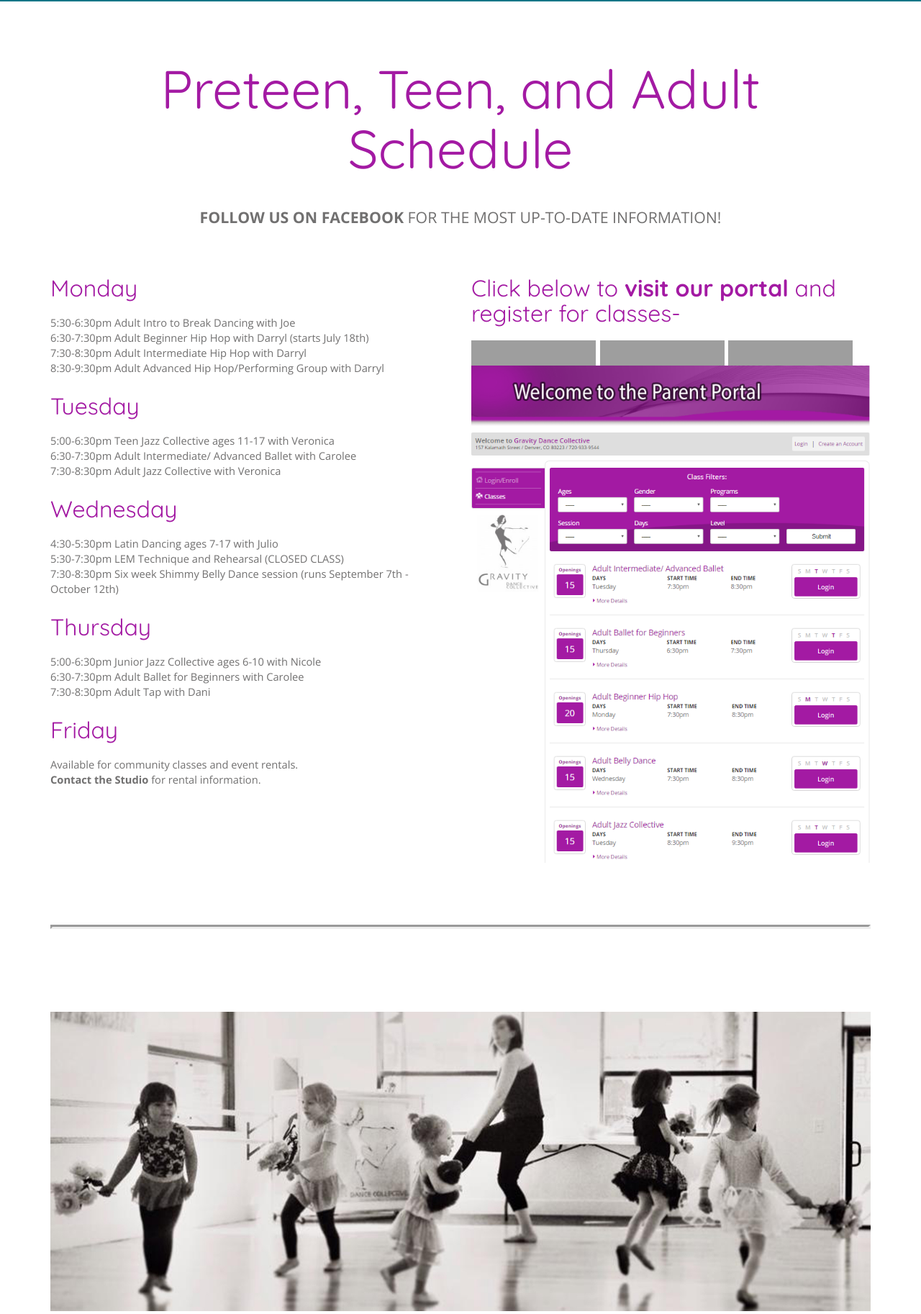
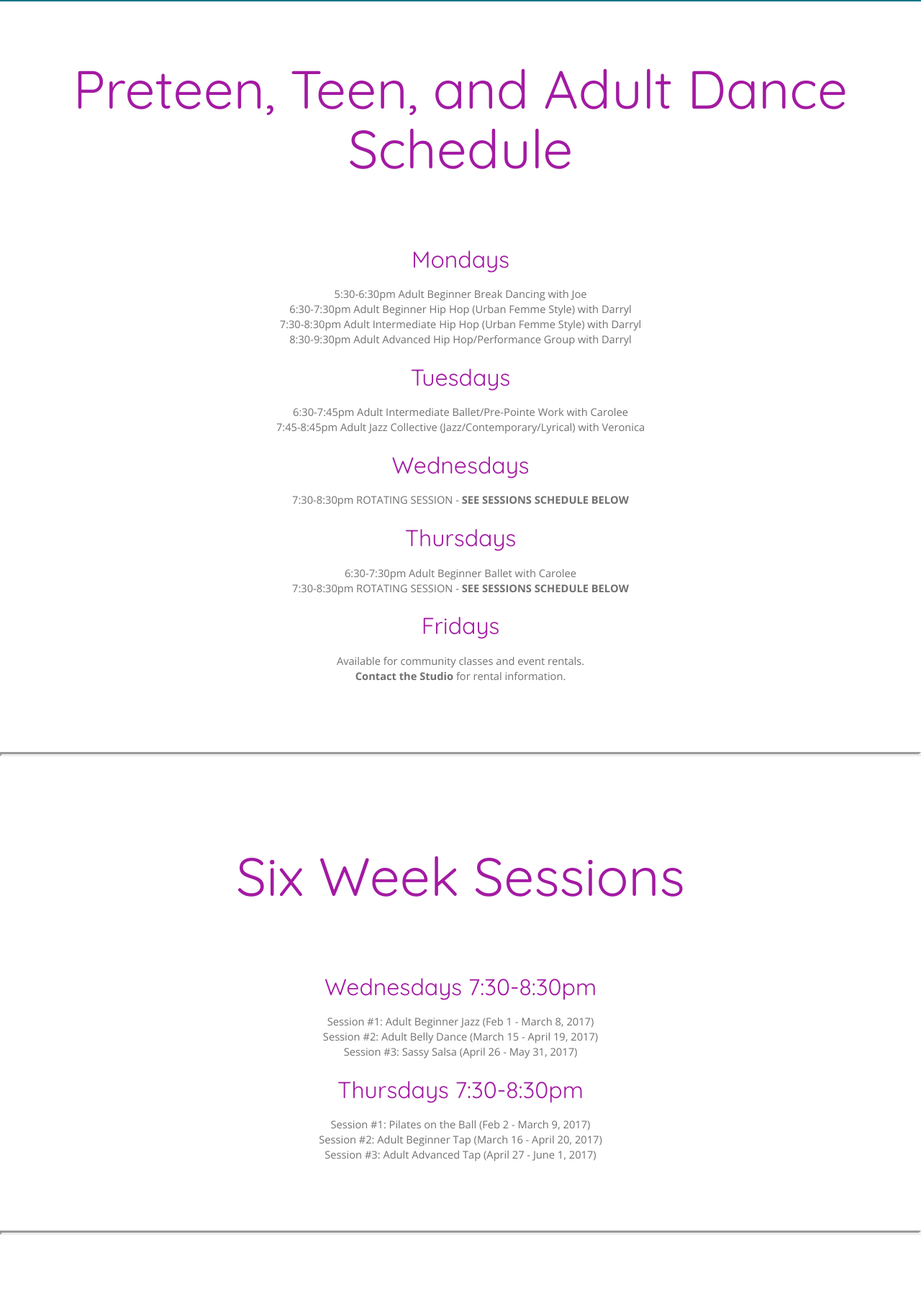
Before and after one commit to and-also-agency/clients, a PHP site: page /schedule.php in a window 1280 px wide. Shown: the part 100-1926 px from the top of the page at 72% size. Run offline with PHP 8.4, Linux system fonts and the light colour scheme; some libraries are stand-ins or nearby versions; some web fonts are replaced; grey boxes are pictures that could not be loaded.

Commit message:
Updated schedule for 2017, hid iClassPro portal from nav, included showcase 2017 video

```diff
--- a/gravity-dance-collective/includes/navigation.php
+++ b/gravity-dance-collective/includes/navigation.php
@@ -19,7 +19,7 @@
       <ul class="nav navbar-nav navbar-right">
         <li class="home-link"><a href="/">Home<span class="sr-only">(current)</span></a></li>
         <li><a href="/schedule.php">Schedule</a></li>
-        <li><a href="https://www.iclassprov2.com/icpv2/parentportal/gravitydancecollective/classes" target="_blank">Registration/Portal</a></li>
+       <!-- <li><a href="https://www.iclassprov2.com/icpv2/parentportal/gravitydancecollective/classes" target="_blank">Registration/Portal</a></li> -->
         <li><a href="/instructors">Instructors</a></li>
         <li><a href="/photos.php">Photos</a></li>
         <li><a href="/videos.php">Videos</a></li>
--- a/gravity-dance-collective/schedule.php
+++ b/gravity-dance-collective/schedule.php
@@ -30,62 +30,85 @@
 	</header>
 		<div class="big-color-band"></div>
 <!-- TWO COLUMN SECTION -->
-	<!-- SCHEDULE DETAIL -->
+	<!-- ADULT SCHEDULE DETAIL -->
 	 <div id="content">
 	 	<div class="container">
 	 		<div class="center">
 				<div class="row">
 						<div class="Col-xs-12 col-sm-12 col-md-12 col-lg-12">
-					<h1>Preteen, Teen, and Adult Schedule</h1>
+					<h1>Preteen, Teen, and Adult Dance Schedule</h1>
 						</div>
 				</div>
 				<div class="row">
 					<div class="Col-xs-12 col-sm-12 col-md-12 col-lg-12">
-					<!--<h3 class="schedule-header">Please note that the studio is CLOSED for Summer Break July 3 - 17.</h3> -->
-					<p><a href="https://www.facebook.com/Gravity-Dance-Collective-476083599169567/?fref=ts"target="blank"><strong>FOLLOW US ON FACEBOOK</strong></a> FOR THE MOST UP-TO-DATE INFORMATION!
-					</p>
+					<!-- <h3 class="schedule-header">Please note that we have an updated schedule for 2017!</h3>
+					<!-- <p><a href="https://www.facebook.com/Gravity-Dance-Collective-476083599169567/?fref=ts"target="blank"><strong>FOLLOW US ON FACEBOOK</strong></a> FOR THE MOST UP-TO-DATE INFORMATION!
+					</p> -->
 					</div>
 				</div>
-			</div>
 			<div>
 				<br>
 			<div class="row">
-				<div class="Col-xs-12 col-sm-6 col-md-6 col-lg-6">
-						<h3>Monday</h3>
-					<p class="schedule">5:30-6:30pm Adult Intro to Break Dancing with Joe
-						<br>6:30-7:30pm Adult Beginner Hip Hop with Darryl (starts July 18th)
-						<br>7:30-8:30pm Adult Intermediate Hip Hop with Darryl
-						<br>8:30-9:30pm Adult Advanced Hip Hop/Performing Group with Darryl
+				<div class="Col-xs-12 col-sm-12 col-md-12 col-lg-12">
+						<h3>Mondays</h3>
+					<p class="schedule">5:30-6:30pm Adult Beginner Break Dancing with Joe
+						<br>6:30-7:30pm Adult Beginner Hip Hop (Urban Femme Style) with Darryl
+						<br>7:30-8:30pm Adult Intermediate Hip Hop (Urban Femme Style) with Darryl
+						<br>8:30-9:30pm Adult Advanced Hip Hop/Performance Group with Darryl
 					</p>
-						<h3>Tuesday</h3>
-					<p class="schedule">5:00-6:30pm Teen Jazz Collective ages 11-17 with Veronica
-						<br>6:30-7:30pm Adult Intermediate/ Advanced Ballet with Carolee
-						<br>7:30-8:30pm Adult Jazz Collective with Veronica
+						<h3>Tuesdays</h3>
+					<p class="schedule">6:30-7:45pm Adult Intermediate Ballet/Pre-Pointe Work with Carolee
+						<br>7:45-8:45pm Adult Jazz Collective (Jazz/Contemporary/Lyrical) with Veronica
 					</p>
-						<h3>Wednesday</h3>
-					<p class="schedule">4:30-5:30pm Latin Dancing ages 7-17 with Julio
-						<br>5:30-7:30pm LEM Technique and Rehearsal (CLOSED CLASS)
-						<br>7:30-8:30pm Six week Shimmy Belly Dance session (runs September 7th - October 12th)
+						<h3>Wednesdays</h3>
+					<p class="schedule">7:30-8:30pm ROTATING SESSION - <strong>SEE SESSIONS SCHEDULE BELOW</strong>
 					</p>
-						<h3>Thursday</h3>
-					<p class="schedule">5:00-6:30pm Junior Jazz Collective ages 6-10 with Nicole
-						<br>6:30-7:30pm Adult Ballet for Beginners with Carolee
-						<br>7:30-8:30pm Adult Tap with Dani
+						<h3>Thursdays</h3>
+					<p class="schedule">6:30-7:30pm Adult Beginner Ballet with Carolee
+						<br>7:30-8:30pm ROTATING SESSION - <strong>SEE SESSIONS SCHEDULE BELOW</strong>
 					</p>
-						<h3>Friday</h3>
+						<h3>Fridays</h3>
 					<p class="schedule">Available for community classes and event rentals.
 						<br><strong><a href="contact-us.php">Contact the Studio</a></strong> for rental information.
 					</p>
 				</div>
-    <!-- Copy & Pasted from iClassPro -->
+				</div>
+			</div>
+		</div>
+
+    <!-- Copy & Pasted from iClassPro
     			<div class="Col-xs-12 col-sm-6 col-md-6 col-lg-6">
     				<h3>Click below to <strong>visit our portal</strong> and register for classes-</h3>
- 					<!--iClass Pro buttons -->
+ 					<!--iClass Pro buttons
     				<a href="https://www.iclassprov2.com/parentportal/gravitydancecollective/classes" target="_blank"> <img style="width: 173px; height: 35px; border:0;" alt="Member Login" src="http://www.iclasspro.com/images/ClassSchedules.png" /></a>
 					<a href="https://www.iclassprov2.com/parentportal/gravitydancecollective" target="_blank"> <img style="width: 173px; height: 35px; border:0;" alt="Member Login" src="http://www.iclasspro.com/images/ParentLogin.png" /></a>
 					<a href="https://www.iclassprov2.com/parentportal/gravitydancecollective/register" target="_blank"> <img style="width: 173px; height: 35px; border:0;" alt="Member Login" src="http://www.iclasspro.com/images/CreateAccount.png" /></a>
- 					<!-- <iframe src="iClassPro INSERT CODE TO EMBED HERE"></iframe></a> -->
+ 					<!-- <iframe src="iClassPro INSERT CODE TO EMBED HERE"></iframe></a>
 					<a href="https://www.iclassprov2.com/icpv2/parentportal/gravitydancecollective/classes" target="_blank"><img src="images/schedule/portal-capture.png" class="full-width" alt="Visit Our Portal"></a>
+				</div> -->
+			</div>
+	<hr>
+<!-- SESSION SCHEDULE DETAIL -->
+		<div class="center">
+			<div class="row">
+					<div class="Col-xs-12 col-sm-12 col-md-12 col-lg-12">
+					<h1>Six Week Sessions</h1>
+					</div>
+			</div>
+		<br>
+		<div class="center">
+			<div class="row">
+				<div class="Col-xs-12 col-sm-12 col-md-12 col-lg-12">
+						<h3>Wednesdays 7:30-8:30pm</h3>
+					<p class="schedule">Session #1: Adult Beginner Jazz (Feb 1 - March 8, 2017)
+						<br>Session #2: Adult Belly Dance (March 15 - April 19, 2017)
+						<br>Session #3: Sassy Salsa (April 26 - May 31, 2017)
+						<h3>Thursdays 7:30-8:30pm</h3>
+					<p class="schedule">Session #1: Pilates on the Ball (Feb 2 - March 9, 2017)
+						<br>Session #2: Adult Beginner Tap (March 16 - April 20, 2017)
+						<br>Session #3: Adult Advanced Tap (April 27 - June 1, 2017)
+					</p>
+				</div>
 				</div>
 			</div>
 	<hr>
@@ -100,13 +123,11 @@
 	 		<div class="center">
 				<div class="row">
 					<div class="Col-xs-12 col-sm-12 col-md-12 col-lg-12">
-					<h1>GDC's Tiny Dancer Program</h1>
-					<h2>(Students ages 2 - 6 years old)</h2>
+					<h1>Tiny/Junior/Teen Dance Schedule</h1>
 					</div>
 				</div>
 				<div class="row">
 					<div class="Col-xs-12 col-sm-12 col-md-12 col-lg-12">
-					<p>(Fall registration closes Sept 1 and will reopen for the Spring session in January 2017)
 					</div>
 						<!-- <br>Fall registration is AUGUST 8 - 14, 2016 for NEW students
 						<br>New students will only be added if space allows - Please <a href="/contact-us.php"><strong>contact the studio</strong></a> to be added on waitlist for fully enrolled classes.
@@ -116,32 +137,36 @@
 				</div>
 			</div> -->
 				<br>
+		<div class="center">
 			<div class="row">
-				<div class="Col-xs-12 col-sm-6 col-md-6 col-lg-6">
-						<h3>Tuesday</h3>
+				<div class="Col-xs-12 col-sm-12 col-md-12 col-lg-12">
+						<h3>Mondays</h3>
+					<p class="schedule">10:00-11:00am Creative Movement ages 2-3 with Nicole
+						<h3>Tuesdays</h3>
 					<p class="schedule">10:00-11:00am Ballet/Tap Combo ages 3-4 with Nicole
-						<br>4:00-5:00pm Ballet/Tap Combo ages 3-4 with Nicole
+						<br>4:00-5:00pm Ballet/Tap Combo ages 4-5 with Nicole
+						<br>5:00-6:30pm Teen Jazz Collective ages 10-17 (Ballet/Jazz/Lyrical/Contemporary) with Veronica
 					</p>
-						<h3>Wednesday</h3>
-					<p class="schedule">10:00-11:00am Ballet/Tap Combo ages 3-4 with Nicole
-						<br>3:30-4:30pm Ballet/ Tap for ages 3-4
+						<h3>Wednesdays</h3>
+					<p class="schedule">10:00-11:00am Ballet/Tap Combo ages 3-5 with Nicole
+						<br>3:30-4:30pm Ballet/Tap Combo ages 3-5
+						<br>4:30-5:30pm Latin/Salsa ages 10-17 with Julio
+						<br>5:30-6:30pm Teen Hip Hop ages 10-17 (Urban Femme Style) with Darryl
+						<br>6:30-7:30pm LEM Rehearsals (not open to public)
 					</p>
-				</div>
-				<div class="Col-xs-12 col-sm-6 col-md-6 col-lg-6">
-						<h3>Thursday</h3>
-					<p class="schedule">10:00-11:00am Ballet/Tap Combo ages 3-4 with Nicole
+						<h3>Thursdays</h3>
+					<p class="schedule">10:00-11:00am Ballet/Tap Combo ages 3-5 with Nicole
+						<br>5:00-6:30pm Junior Jazz Collective ages 6-10 (Ballet/Jazz/Tap) with Nicole
 					</p>
-						<h3>Saturday</h3>
-					<p class="schedule">8:30-9:30am Ballet/ Tap Combo ages 3-4 with Nicole
-						<br>9:30-10:30am Ballet/ Tap Combo ages 3-4 with Nicole
-						<br>10:30-11:30am Mini Jazz Collective ages 4-6 with Nicole
+						<h3>Saturdays</h3>
+					<p class="schedule">8:30-9:30am Ballet/Tap Combo ages 4-5 with Nicole
+						<br>9:30-10:30am Ballet/Tap Combo ages 4-5 with Nicole
+						<br>10:30-11:30am Mini Jazz Collective ages 5-7 (Ballet/Jazz/Tap) with Nicole
 						<br>11:30-12:30pm Creative Movement ages 2-3 with Nicole
 					</p>
 				</div>
 				</div>
 			</div>
-		</div>
-	</div>
 <!--END TINY DANCER SCHEDULE INFO -->
 <hr>
 <!--PRICING -->
@@ -157,10 +182,10 @@
 					</div>
 				</div>
 				<div class="row">
-						<div class="Col-xs-12 col-sm-6 col-md-4 col-lg-4" style="text-align:left;margin-top: 35px">
+						<div class="Col-xs-12 col-sm-6 col-md-6 col-lg-6" style="text-align:left;margin-top: 35px">
 							<h3>Children's Class Rates:</h3>
 						</div>
-						<div class="Col-xs-12 col-sm-6 col-md-8 col-lg-8" style="margin-top: 35px">
+						<div class="Col-xs-12 col-sm-6 col-md-6 col-lg-6" style="margin-top: 35px">
 	 						<p>$40 per month for one class a week, <span style="font-style:italic">OR</span>
 	 							<br>5 Class Punch card for $55
 							</p>
@@ -169,13 +194,22 @@
 						</div>
 				</div>
 				<div class="row">
-					<div class="Col-xs-12 col-sm-6 col-md-4 col-lg-4" style="text-align:left;margin-top: 35px">
+					<div class="Col-xs-12 col-sm-6 col-md-6 col-lg-6" style="text-align:left;margin-top: 35px">
 						<h3>Adult Class Rates:</h3>
 					</div>
-					<div class="Col-xs-12 col-sm-6 col-md-8 col-lg-8" style="margin-top: 35px">
+					<div class="Col-xs-12 col-sm-6 col-md-6 col-lg-6" style="margin-top: 35px">
 					    <p>$10 Drop in Rate, <span style="font-style:italic">OR</span>
 					    	<br>5 Class Punch Card for $45 ($9 per class), <span style="font-style:italic">OR</span>
 					    	<br>10 Class Punch Card for $80 ($8 per class)
+						</p>
+					</div>
+				</div>
+				<div class="row">
+					<div class="Col-xs-12 col-sm-6 col-md-6 col-lg-6" style="text-align:left;margin-top: 35px">
+						<h3>Session Rate:</h3>
+					</div>
+					<div class="Col-xs-12 col-sm-6 col-md-6 col-lg-6" style="margin-top: 35px">
+					    <p>$50 per 6-week session
 						</p>
 					</div>
 				</div>
```
Also changed, not shown: gravity-dance-collective/videos.php (+14 -0 lines).
